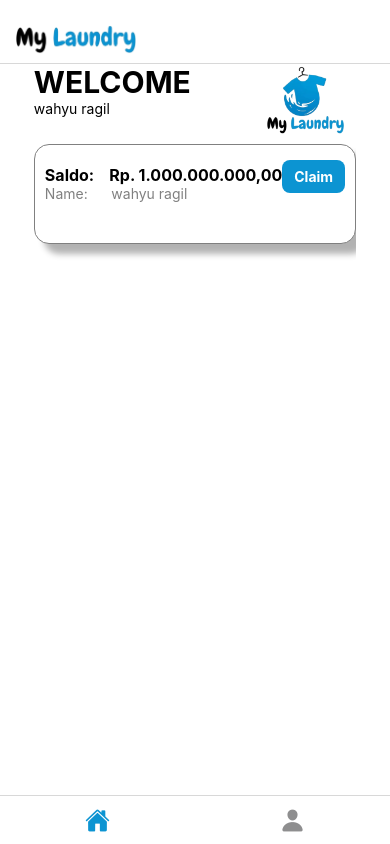
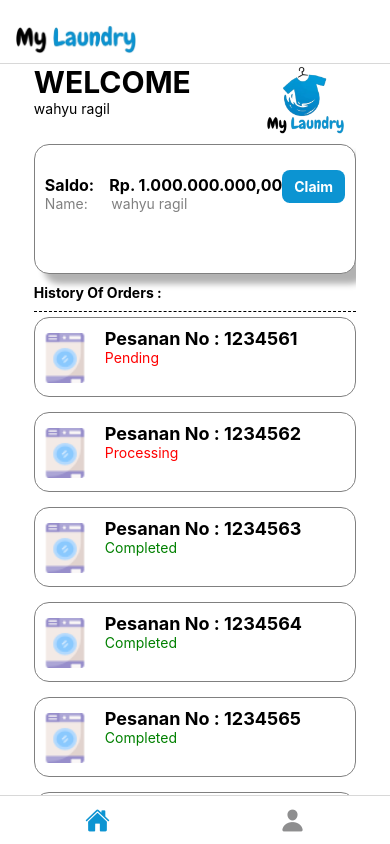
Before and after one commit to Final-Project-MyLaundry/frontend-provider, a React Native app in the folder provider/: screen /HomeScreen in a window 390 px wide. Built offline with nearby package versions, Linux system fonts and the light colour scheme.

Commit message:
Refactor : styling home screen

```diff
--- a/provider/src/components/cardContent.js
+++ b/provider/src/components/cardContent.js
@@ -1,4 +1,4 @@
-import { FlatList, Image, Modal, SafeAreaView, StyleSheet, Text, TouchableOpacity, View } from "react-native";
+import { FlatList, Image, Modal, SafeAreaView,ScrollView, StyleSheet, Text, TouchableOpacity, View } from "react-native";
 import { useNavigation } from "@react-navigation/native";
 
 export default function CardContent() {
@@ -73,6 +73,109 @@ export default function CardContent() {
         }
     ]
 
+    const orders = [
+        {
+            orderId: "1",
+            customerName: "John Doe",
+            "items": [
+                {
+                    "itemId": "101",
+                    "itemName": "T-Shirt",
+                    "quantity": 3
+                },
+                {
+                    "itemId": "102",
+                    "itemName": "Jeans",
+                    "quantity": 2
+                }
+            ],
+            totalAmount: 50.00,
+            "pickupDate": "2024-01-20",
+            "deliveryDate": "2024-01-22",
+            status: "Pending"
+        },
+        {
+            orderId: "2",
+            customerName: "Jane Smith",
+            "items": [
+                {
+                    "itemId": "201",
+                    "itemName": "Dress",
+                    "quantity": 1
+                },
+                {
+                    "itemId": "202",
+                    "itemName": "Blouse",
+                    "quantity": 2
+                }
+            ],
+            totalAmount: 35.00,
+            "pickupDate": "2024-01-21",
+            "deliveryDate": "2024-01-23",
+            status: "Processing"
+        },
+        {
+            orderId: "3",
+            customerName: "Bob Johnson",
+            "items": [
+                {
+                    "itemId": "301",
+                    "itemName": "Socks",
+                    "quantity": 5
+                },
+                {
+                    "itemId": "302",
+                    "itemName": "Shorts",
+                    "quantity": 3
+                }
+            ],
+            totalAmount: 28.50,
+            "pickupDate": "2024-01-22",
+            "deliveryDate": "2024-01-25",
+            status: "Completed"
+        },
+        {
+            orderId: "4",
+            customerName: "Bob Johnson",
+            "items": [
+                {
+                    "itemId": "301",
+                    "itemName": "Socks",
+                    "quantity": 5
+                },
+                {
+                    "itemId": "302",
+                    "itemName": "Shorts",
+                    "quantity": 3
+                }
+            ],
+            totalAmount: 28.50,
+            "pickupDate": "2024-01-22",
+            "deliveryDate": "2024-01-25",
+            status: "Completed"
+        },
+        {
+            orderId: "3",
+            customerName: "Bob Johnson",
+            "items": [
+                {
+                    "itemId": "301",
+                    "itemName": "Socks",
+                    "quantity": 5
+                },
+                {
+                    "itemId": "302",
+                    "itemName": "Shorts",
+                    "quantity": 3
+                }
+            ],
+            totalAmount: 28.50,
+            "pickupDate": "2024-01-22",
+            "deliveryDate": "2024-01-25",
+            status: "Completed"
+        },{status: "Pending"},{status: "Pending"},{status: "Pending"}
+    ]
+
     const navigation = useNavigation()
 
 
@@ -100,6 +203,22 @@ export default function CardContent() {
                     <Text style={styles.claimButtonText}>Claim</Text>
                 </TouchableOpacity>
             </View>
+            <Text style={{ fontWeight: 'bold', borderBottomWidth: 1, borderStyle: 'dashed', paddingBottom: 10 }}>History Of Orders :</Text>
+
+            {orders.map((order, index) => (
+                <TouchableOpacity key={index}>
+                    <View style={styles.cardOrder} >
+                        <Image
+                            source={require('../../assets/Mechine.png')}
+                            style={{ width: 40, height: 50, marginTop: 5 }}
+                        />
+                        <View style={styles.orderText}>
+                            <Text style={{ fontWeight: 'bold', fontSize: 18 }}>Pesanan No : 123456{index+1}</Text>
+                            <Text style={{ color: order.status === 'Completed' ? 'green' : 'red' }}>{order.status}</Text>
+                        </View>
+                    </View>
+                </TouchableOpacity>
+            ))}
         </>
     );
 
@@ -152,7 +271,7 @@ const styles = StyleSheet.create({
         shadowOpacity: 0.3,
         shadowRadius: 6,
         width: 'auto',
-        height: 100,
+        height: 130,
         justifyContent: 'space-between', // Menggunakan space-between untuk memindahkan saldo ke pojok kiri atas
         alignItems: 'flex-start', // Menyusun elemen ke kiri
         flexDirection: 'row', // Baris untuk memisahkan saldo dan tombol klaim
@@ -161,7 +280,8 @@ const styles = StyleSheet.create({
         elevation: 7,
     },
     saldoContainer: {
-        flex: 1, // Menggunakan flex untuk memberi ruang pada elemen saldo
+        flex: 1,
+        marginTop: 10, // Menggunakan flex untuk memberi ruang pada elemen saldo
     },
     saldoText: {
         fontWeight: 'bold',
@@ -175,14 +295,31 @@ const styles = StyleSheet.create({
         paddingHorizontal: 12,
         justifyContent: 'center',
         alignItems: 'center',
-        marginTop: 5,
+        marginTop: 15,
     },
     claimButtonText: {
         color: 'white',
         fontWeight: 'bold',
+
     },
     nameText: {
         fontSize: 14,
         color: 'gray',
     },
+    cardOrder: {
+        backgroundColor: 'white',
+        borderRadius: 15,
+        marginTop: 5,
+        marginBottom: 10,
+        padding: 10,
+        width: 'auto',
+        height: 80,
+        flexDirection: 'row', // Baris untuk memisahkan saldo dan tombol klaim
+        borderColor: "gray",
+        borderWidth: 1,
+    },
+    orderText: {
+        fontSize: 14,
+        marginLeft: 20,
+    },
 });
```
Also changed, not shown: provider/assets/Mechine.png (added).
